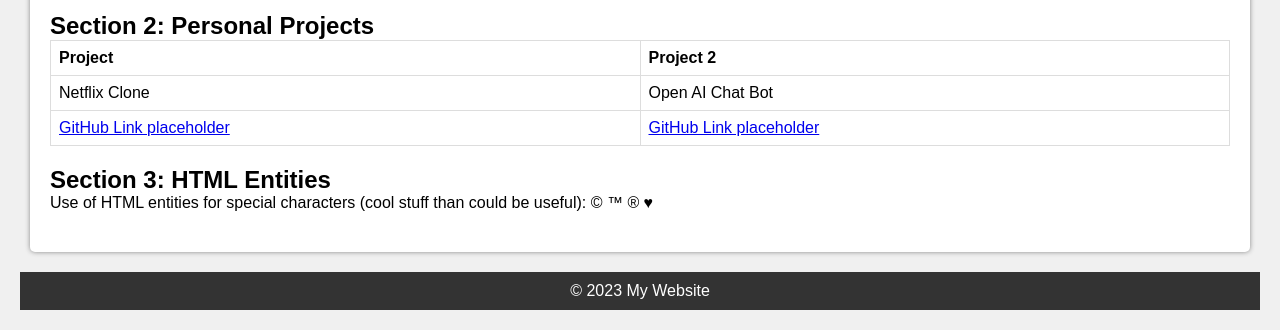
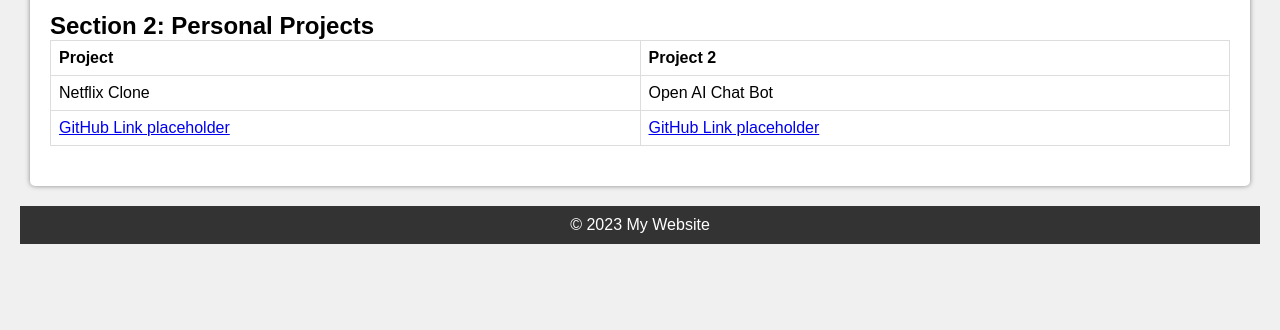
Before and after one commit to sheier-tomer/HW1Page, a plain HTML site: page index.html in a window 1280 px wide. Shown: the part 510-840 px from the top of the page. After the commit the page ends 800 px from the top, so only its background shows below. Drawn offline with Linux system fonts and the light colour scheme.

Commit message:
Update index.html

```diff
--- a/index.html
+++ b/index.html
@@ -52,11 +52,6 @@
 			</table>
 		</section>
 
-		<section id="section3">
-			<h2>Section 3: HTML Entities</h2>
-			<p>Use of HTML entities for special characters (cool stuff than could be useful): &copy; &trade; &reg;
-				&hearts; &nbsp;</p>
-		</section>
 	</main>
 
 	<footer>
```
